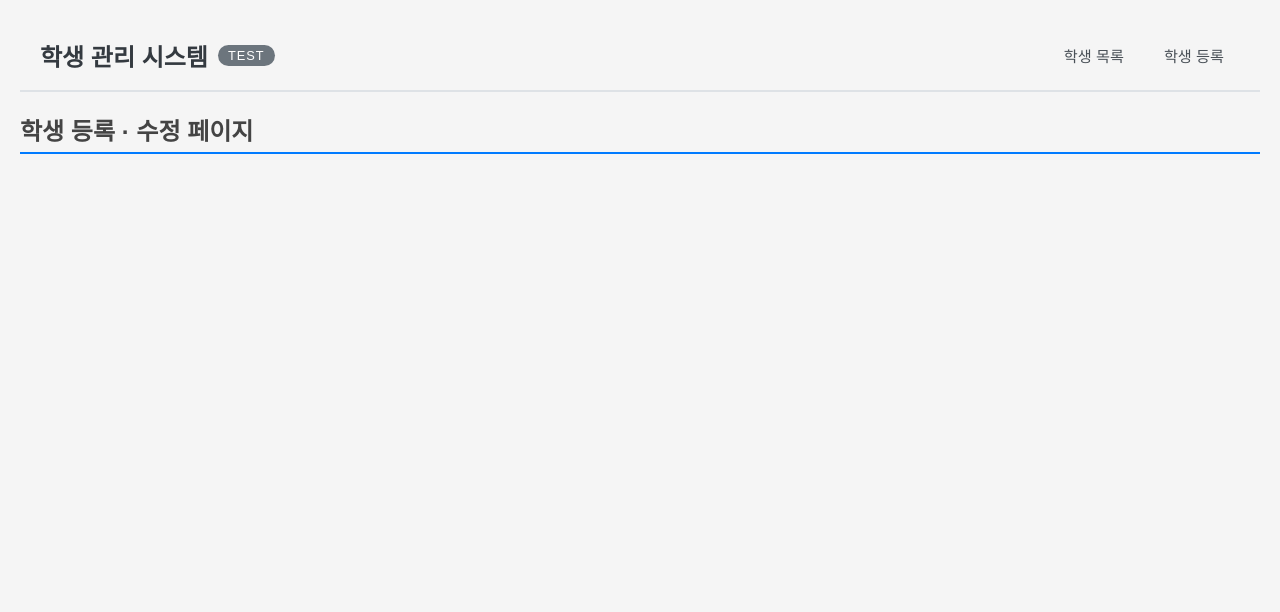
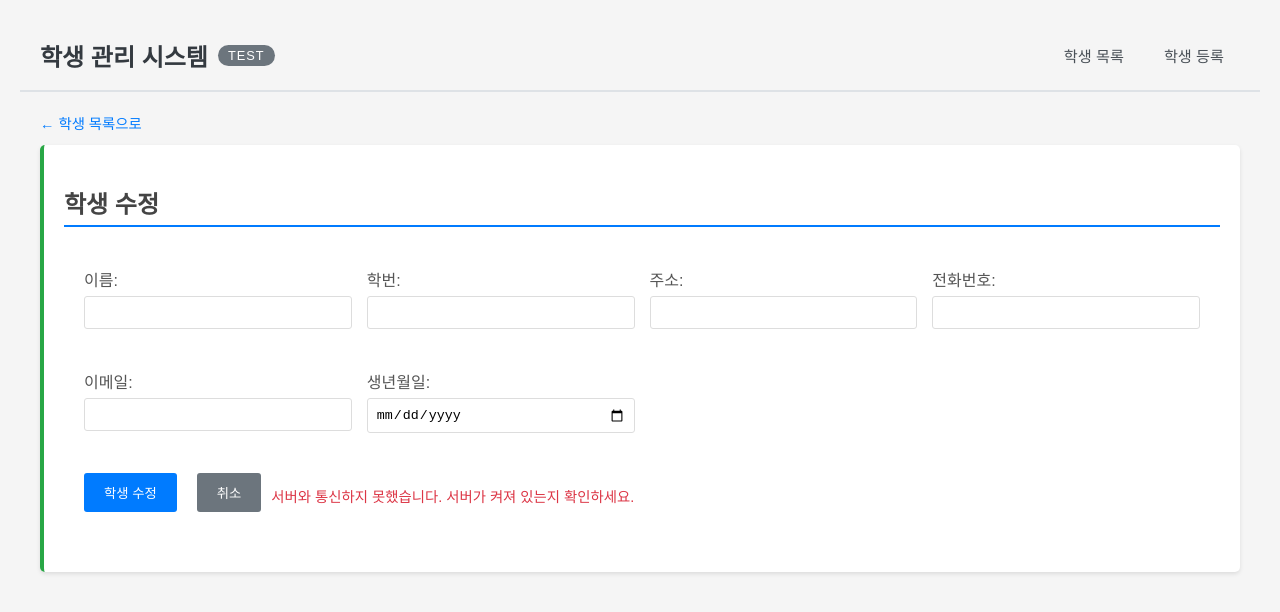
Before and after one commit to dong279/Html_Css_Javascript_ECMAScript_Project, a React (Vite) app in the folder student_react_router_axios/: page /edit/1 in a window 1280 px wide. Shown: the top 612 px of the page. Built offline with nearby package versions, Linux system fonts and the light colour scheme; no server answers.

Commit message:
StudentFormPage.jsx update

```diff
--- a/student_react_router_axios/src/pages/StudentFormPage.jsx
+++ b/student_react_router_axios/src/pages/StudentFormPage.jsx
@@ -1,5 +1,147 @@
+/* ---------------------------------------------------------
+   학생 등록 · 수정 페이지 — 주소 "/new" 와 "/edit/:id"
+   한 컴포넌트가 두 주소를 맡습니다. 등록인지 수정인지는
+   주소에 id 가 붙어 있는지로 가릅니다.
+
+     /new       →  id 가 없다   →  등록 모드
+     /edit/3    →  id 가 "3"   →  수정 모드
+
+   5부에서 useState 로 들고 있던 editingId 가 사라졌습니다.
+   그 값이 주소로 옮겨갔기 때문입니다. 덕분에 수정 화면에서
+   새로고침을 해도 수정 모드가 그대로 유지됩니다.
+   --------------------------------------------------------- */
+
+import { useEffect, useState } from "react";
+import { Link, useNavigate, useParams } from "react-router-dom";
+
+import {
+  createStudent,
+  fetchStudent,
+  updateStudent,
+} from "../api/studentApi.js";
+import { validateStudent } from "../lib/validation.js";
+import { EMPTY_FORM, toRequest, toFormValues } from "../lib/studentData.js";
+import StudentForm from "../components/StudentForm.jsx";
+
 function StudentFormPage() {
-  return <h2>학생 등록 · 수정 페이지</h2>;
+  /* useParams 는 주소의 :id 자리에 있던 값을 돌려준다.
+       언제나 문자열이고, /new 처럼 그 자리가 없으면 undefined 다. */
+  const { id } = useParams();
+  const isEditing = id !== undefined;
+
+  // useNavigate 는 "다른 주소로 옮겨 가는 함수" 를 돌려준다.
+  const navigate = useNavigate();
+
+  const [form, setForm] = useState(EMPTY_FORM);
+  const [message, setMessage] = useState(null);
+  const [loading, setLoading] = useState(false);
+
+  /* 수정 모드면 서버에서 그 학생을 불러와 폼을 채운다.
+       의존성 배열에 id 가 있으므로, 주소가 /edit/3 에서 /edit/7 로
+       바뀌면 이 효과가 다시 실행된다. */
+  useEffect(() => {
+    if (!isEditing) {
+      return;
+    }
+
+    let cancelled = false;
+
+    async function loadStudent() {
+      setLoading(true);
+      try {
+        const student = await fetchStudent(id);
+        // 불러오는 도중에 다른 페이지로 떠났으면 state 를 건드리지 않는다.
+        if (!cancelled) {
+          setForm(toFormValues(student));
+        }
+      } catch (error) {
+        console.error("Error:", error);
+        if (!cancelled) {
+          setMessage({ text: error.message, type: "error" });
+        }
+      } finally {
+        if (!cancelled) {
+          setLoading(false);
+        }
+      }
+    }
+
+    loadStudent();
+
+    // 정리 함수 — 이 페이지를 떠날 때 위 플래그를 올린다.
+    return () => {
+      cancelled = true;
+    };
+  }, [id, isEditing]);
+
+  function handleChange(event) {
+    // 입력칸 여섯 개가 모두 이 함수 하나를 부른다.
+    // 어느 칸인지는 input 에 적어 둔 name 이 알려 준다.
+    const name = event.target.name;
+    const value = event.target.value;
+
+    const next = { ...form };
+    next[name] = value;
+    setForm(next);
+  }
+
+  async function handleSubmit(event) {
+    event.preventDefault();
+    setMessage(null);
+
+    const studentData = toRequest(form);
+
+    const errorMessage = validateStudent(studentData);
+    if (errorMessage) {
+      setMessage({ text: errorMessage, type: "error" });
+      return;
+    }
+
+    try {
+      if (isEditing) {
+        await updateStudent(id, studentData);
+      } else {
+        await createStudent(studentData);
+      }
+
+      /* 목록으로 돌아가면서 보여 줄 메시지를 함께 실어 보낸다.
+               받는 쪽은 StudentListPage 의 useLocation() 이다. */
+      const text = isEditing
+        ? "학생 정보가 성공적으로 수정되었습니다."
+        : "학생이 성공적으로 등록되었습니다.";
+
+      navigate("/", { state: { message: text } });
+    } catch (error) {
+      console.error("Error:", error);
+      setMessage({ text: error.message, type: "error" });
+    }
+  }
+
+  // 취소하면 목록으로 돌아간다.
+  function handleCancel() {
+    navigate("/");
+  }
+
+  return (
+    <div className="page">
+      {/* 폼만 있는 페이지이므로 목록으로 돌아갈 길을 위쪽에 둔다.
+                머리말의 내비게이션과 겹치지만, 보고 있던 자리에서 가까운 편이 낫다. */}
+      <Link to="/" className="back-link">
+        &larr; 학생 목록으로
+      </Link>
+
+      {loading && <div className="loading">불러오는 중...</div>}
+
+      <StudentForm
+        form={form}
+        isEditing={isEditing}
+        message={message}
+        onChange={handleChange}
+        onSubmit={handleSubmit}
+        onCancel={handleCancel}
+      />
+    </div>
+  );
 }
 
 export default StudentFormPage;
```
